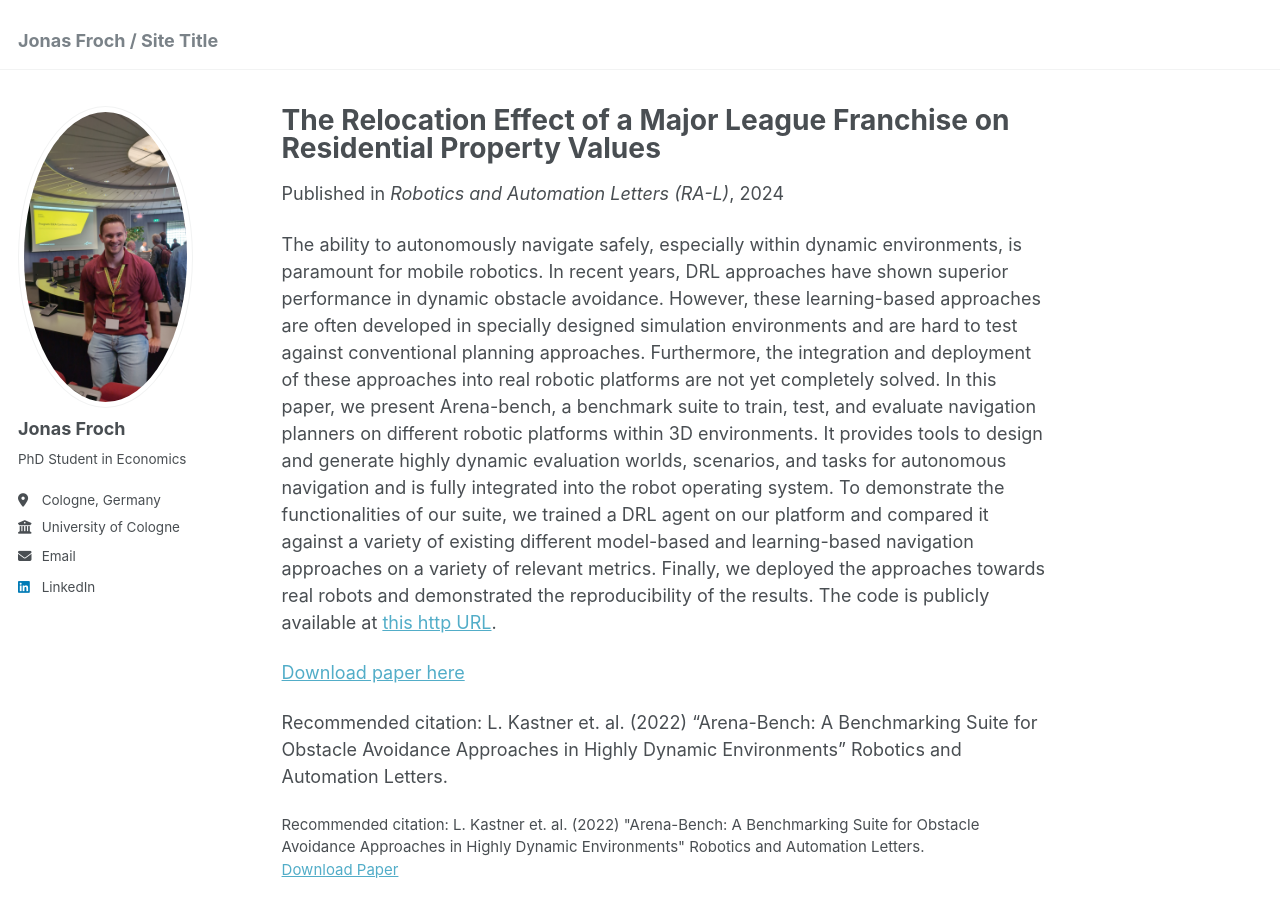
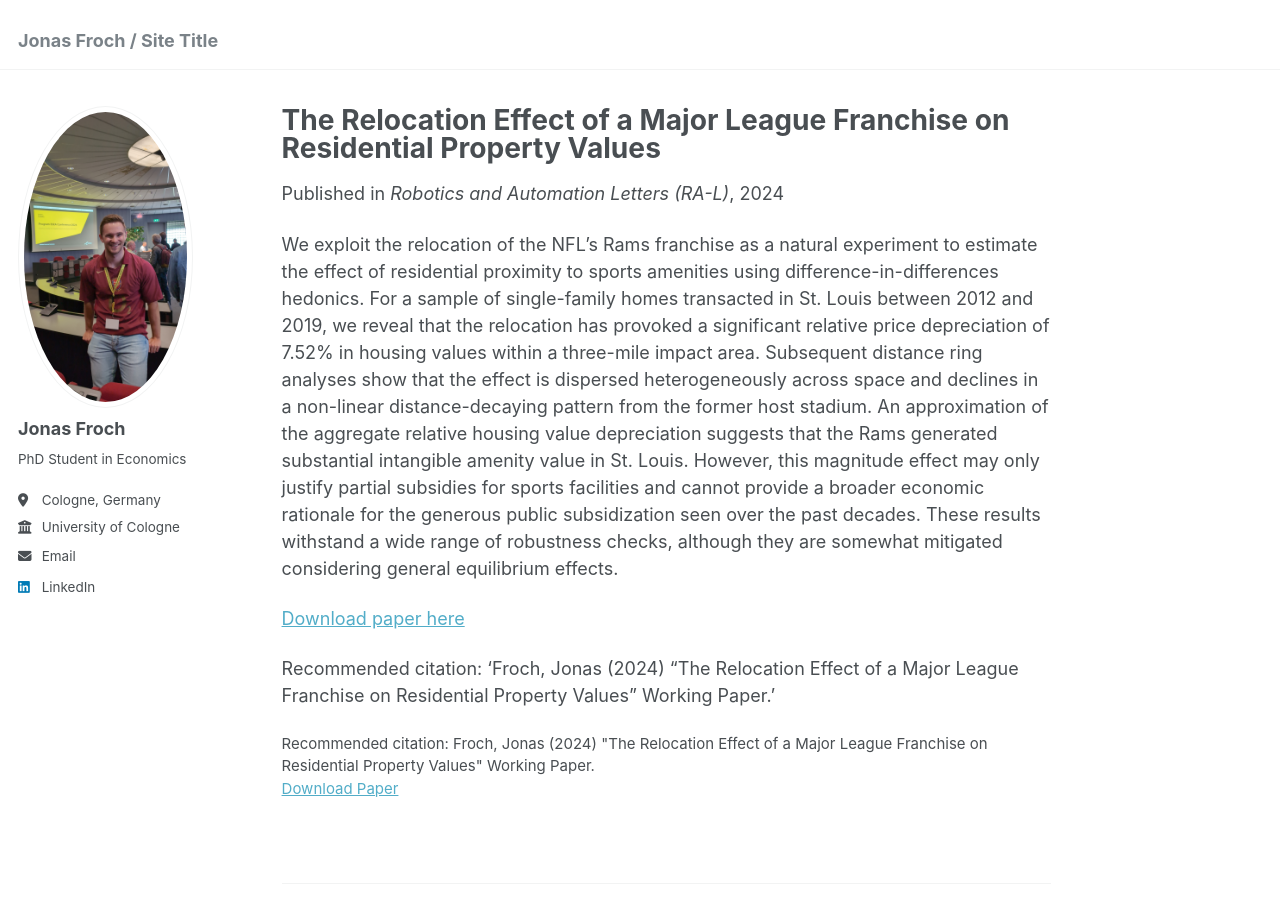
Before and after one commit to jonasfroch/jfwebpage.gitbub.io, a Jekyll site: the page built from _publications/2009-10-01-paper-title-number-1.md, in a window 1280 px wide and 900 px high. Built offline with Jekyll 4.4.1, drawn with Linux system fonts in a browser that asks for light colours.

Commit message:
Update 2009-10-01-paper-title-number-1.md

```diff
--- a/_publications/2009-10-01-paper-title-number-1.md
+++ b/_publications/2009-10-01-paper-title-number-1.md
@@ -7,11 +7,12 @@ excerpt: 'We exploit the relocation of the NFL’s Rams franchise as a natural e
 distance ring analyses show that the effect is dispersed heterogeneously across space and declines in a non-linear distance-decaying pattern from the former host stadium. An approximation of the aggregate relative housing value depreciation suggests that the Rams generated substantial intangible amenity value in St. Louis. However, this magnitude effect may only justify partial subsidies for sports facilities and cannot provide a broader economic rationale for the generous public subsidization seen over the past decades. These results withstand a wide range of robustness checks, although they are somewhat mitigated considering general equilibrium effects.'
 date: 10-2024
 venue: 'Robotics and Automation Letters (RA-L)'
-paperurl: 'files'
-citation: 'L. Kastner et. al. (2022) "Arena-Bench: A Benchmarking Suite for Obstacle Avoidance Approaches in Highly Dynamic Environments" Robotics and Automation Letters.'
+paperurl: '/files/Paper.pdf'
+citation: 'Froch, Jonas (2024) "The Relocation Effect of a Major League Franchise on Residential Property Values" Working Paper.'
 ---
-The ability to autonomously navigate safely, especially within dynamic environments, is paramount for mobile robotics. In recent years, DRL approaches have shown superior performance in dynamic obstacle avoidance. However, these learning-based approaches are often developed in specially designed simulation environments and are hard to test against conventional planning approaches. Furthermore, the integration and deployment of these approaches into real robotic platforms are not yet completely solved. In this paper, we present Arena-bench, a benchmark suite to train, test, and evaluate navigation planners on different robotic platforms within 3D environments. It provides tools to design and generate highly dynamic evaluation worlds, scenarios, and tasks for autonomous navigation and is fully integrated into the robot operating system. To demonstrate the functionalities of our suite, we trained a DRL agent on our platform and compared it against a variety of existing different model-based and learning-based navigation approaches on a variety of relevant metrics. Finally, we deployed the approaches towards real robots and demonstrated the reproducibility of the results. The code is publicly available at [this http URL](https://github.com/ignc-research/arena-bench).
+We exploit the relocation of the NFL’s Rams franchise as a natural experiment to estimate the effect of residential proximity to sports amenities using difference-in-differences hedonics. For a sample of single-family homes transacted in St. Louis between 2012 and 2019, we reveal that the relocation has provoked a significant relative price depreciation of 7.52% in housing values within a three-mile impact area. Subsequent
+distance ring analyses show that the effect is dispersed heterogeneously across space and declines in a non-linear distance-decaying pattern from the former host stadium. An approximation of the aggregate relative housing value depreciation suggests that the Rams generated substantial intangible amenity value in St. Louis. However, this magnitude effect may only justify partial subsidies for sports facilities and cannot provide a broader economic rationale for the generous public subsidization seen over the past decades. These results withstand a wide range of robustness checks, although they are somewhat mitigated considering general equilibrium effects.
 
-[Download paper here](https://arxiv.org/abs/2206.05728)
+[Download paper here](/files/Paper.pdf)
 
-Recommended citation: L. Kastner et. al. (2022) "Arena-Bench: A Benchmarking Suite for Obstacle Avoidance Approaches in Highly Dynamic Environments" Robotics and Automation Letters.
+Recommended citation: 'Froch, Jonas (2024) "The Relocation Effect of a Major League Franchise on Residential Property Values" Working Paper.'
```
